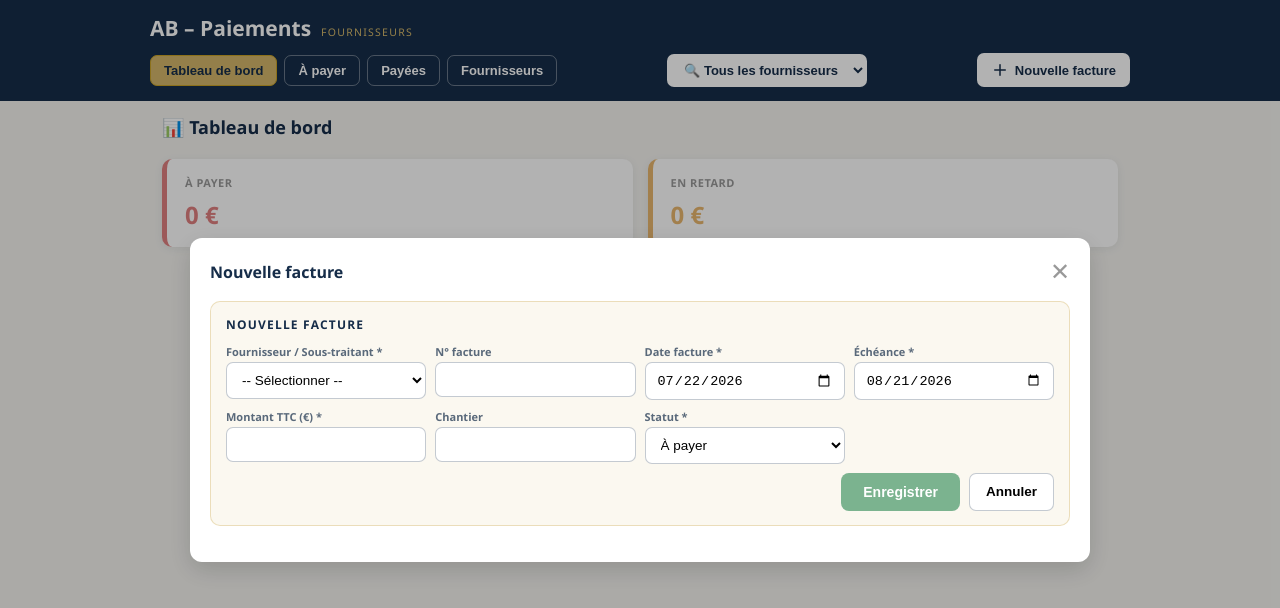
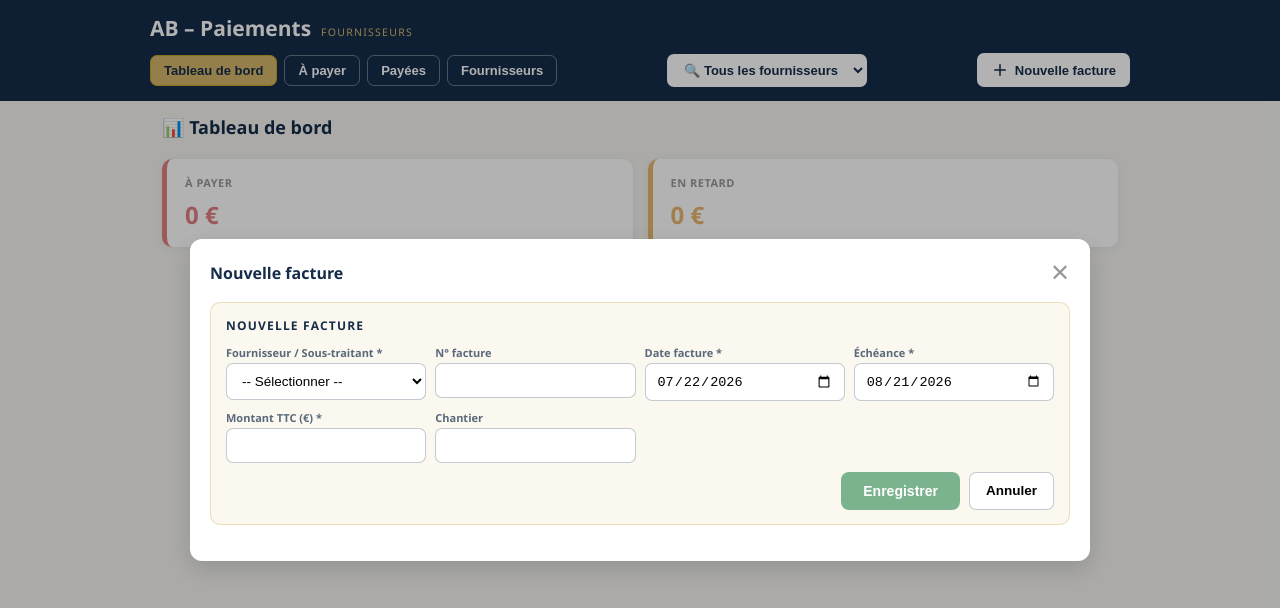
Before and after one commit to abrenov35/ab-facture, a React (Create React App) app: page / in a window 1280 px wide. Both pictures are taken after a click on the button "Nouvelle facture". Shown: the top 608 px of the page. Built offline with nearby package versions, Linux system fonts and the light colour scheme.

Commit message:
Supprimer le champ Statut du formulaire - les nouvelles factures sont toujours à payer

```diff
--- a/src/AB_Paiements_FINAL.jsx
+++ b/src/AB_Paiements_FINAL.jsx
@@ -738,15 +738,11 @@ function FormulaireFacture({ facture, fournisseurs, onSauvegarder, onAnnuler, on
           <input type="text" name="chantier" value={formData.chantier} onChange={handleChange} style={{ background: '#fff', border: '1px solid rgba(22,45,73,.25)', borderRadius: '7px', padding: '9px 11px', fontSize: '13.5px', width: '100%' }} />
         </div>
 
-        <div>
-          <label style={{ display: 'block', fontSize: '11px', fontWeight: 600, marginBottom: '3px', opacity: 0.7 }}>Statut *</label>
-          <select name="statut" value={formData.statut} onChange={handleChange} required style={{ background: '#fff', border: '1px solid rgba(22,45,73,.25)', borderRadius: '7px', padding: '9px 11px', fontSize: '13.5px', width: '100%' }}>
-            <option value="à payer">À payer</option>
-            <option value="payée">Payée</option>
-          </select>
-        </div>
+        {/* Statut caché - toujours "à payer" pour les nouvelles factures */}
+        <input type="hidden" name="statut" value="à payer" />
 
-        {formData.statut === 'payée' && (
+        {/* Date paiement - seulement pour les factures existantes payées */}
+        {facture && formData.statut === 'payée' && (
           <div>
             <label style={{ display: 'block', fontSize: '11px', fontWeight: 600, marginBottom: '3px', opacity: 0.7 }}>Date paiement *</label>
             <input type="date" name="datePaiement" value={formData.datePaiement} onChange={handleChange} required style={{ background: '#fff', border: '1px solid rgba(22,45,73,.25)', borderRadius: '7px', padding: '9px 11px', fontSize: '13.5px', width: '100%' }} />
```
